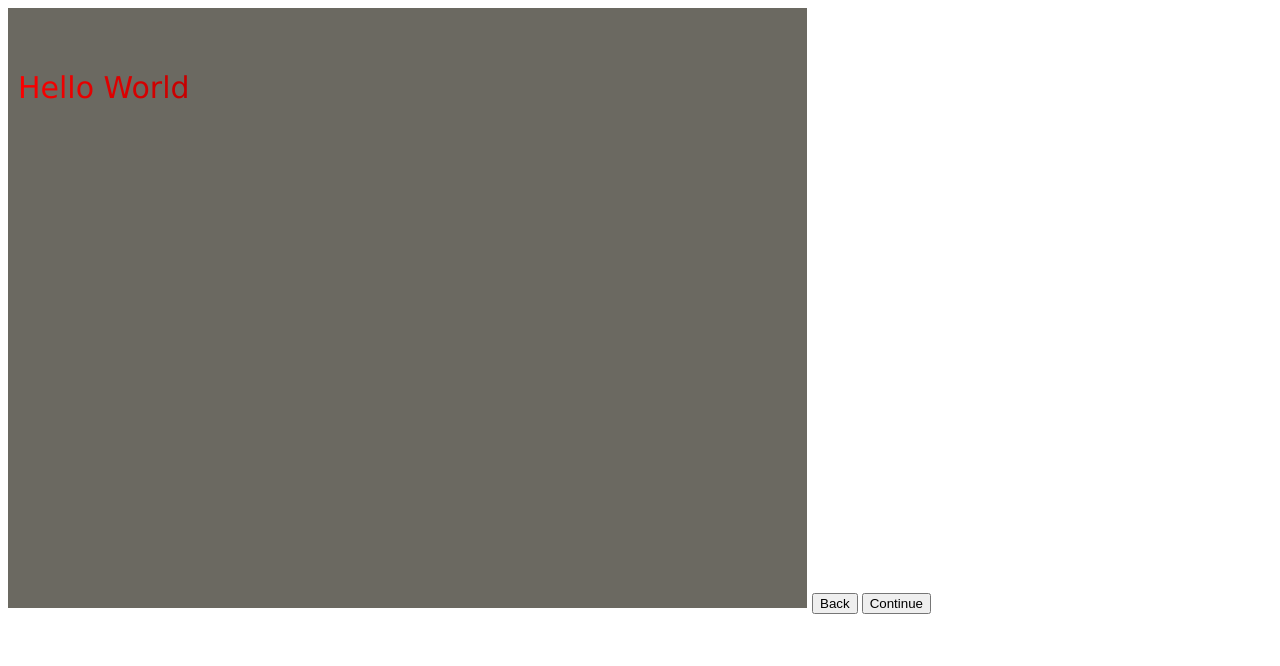
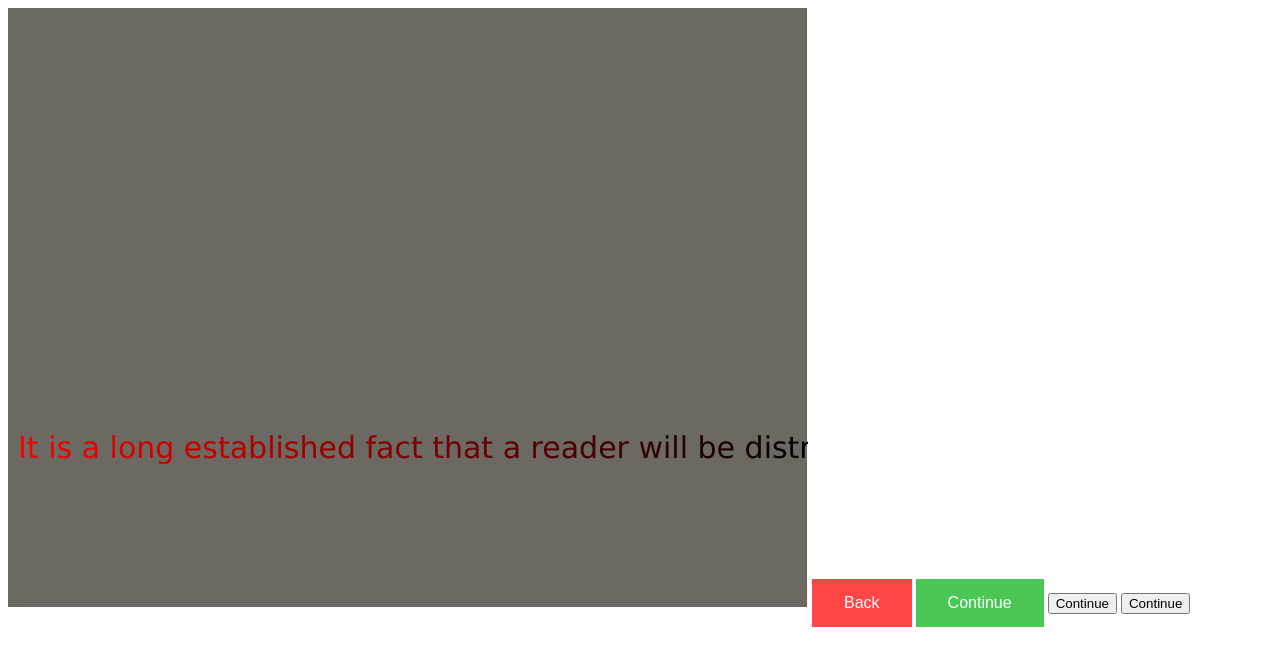
Before and after one commit to Dwiin/UniWeb.github.io, a plain HTML site: page index.html in a window 1280 px wide. Both pictures are taken after a click on the button "Back". Drawn offline with Linux system fonts and the light colour scheme; no server answers.

Commit message:
Left off

```diff
--- a/JsSrcFiles/DialogHandler.js
+++ b/JsSrcFiles/DialogHandler.js
@@ -1,15 +1,62 @@
 let currentDialID = "Start";
 let prevDialID = "None";
-const url = "Dialog.json";
+let responseButtons = [];
+
+const textJSON = `
+[
+    {
+        "Text": "It is a long established fact that a reader will be distracted by the readable content of a page when looking at its layout. The point of using Lorem Ipsum is that it has a more-or-less normal distribution of letters, as opposed to using 'Content here, content here', making it look like readable English. Many desktop publishing packages and web page editors now use Lorem Ipsum as their default model text, and a search for 'lorem ipsum' will uncover many web sites still in their infancy. Various versions have evolved over the years, sometimes by accident, sometimes on purpose (injected humour and the like).",
+        "ID": "Start",
+        "Next": "Test1",
+        "Responses": ["Cool", "Die"]
+    },
+    {
+        "Text": "Goodbye World",
+        "ID": "Test1",
+        "Next": "Start",
+        "Responses": ["Come Back"]
+    }
+]`
+let dialTable = {};
+
+function DialogStartup(){
+    responseButtons = [
+        document.getElementById("firstResponse"),
+        document.getElementById("secondResponse"),
+        document.getElementById("thirdResponse"),
+        document.getElementById("fourthResponse")
+    ]
+    var json = ReadJSON();
+    for(var i = 0, dial; i < json.length; i++){
+        dial = json[i];
+        dialTable[dial.ID] = dial;
+    }
+    //responseButtons[0] = document.getElementById("firstResponse");
+    //responseButtons[1] = document.getElementById("secondResponse");
+    DrawText(dialTable[currentDialID].Text);
+}
 
 function DrawCanvas(){
     var canvas = document.getElementById("dialCanvas");
     var context = canvas.getContext("2d");
 
     context.fillStyle = "#6b6961";
-    context.fillRect(0, 0, canvas.width - 1, canvas.width - 1);
+    context.fillRect(0, 0, canvas.width - 1, canvas.height - 1);
 
-    var txt = "Hello World";
+}
+
+function WrapText(txt){
+    //https://www.html5canvastutorials.com/tutorials/html5-canvas-wrap-text-tutorial/
+    for(var n = 0; n < txt.length; n++){
+
+    }
+}
+
+function DrawText(txt){
+    var canvas = document.getElementById("dialCanvas");
+    var context = canvas.getContext("2d");
+    context.clearRect(0, 0, canvas.width, canvas.height);
+    DrawCanvas();
     context.font = "30px Verdana";
     let gradient = context.createLinearGradient(0, 0, canvas.width, 0);
     gradient.addColorStop(0, "red");
@@ -17,27 +64,41 @@ function DrawCanvas(){
 
     context.fillStyle = gradient;
 
-    context.fillText(txt, 10, 90);
+    context.fillText(txt, 10, canvas.height * 0.75);
+}
+
+function ReadJSON(){
+    var json = JSON.parse(textJSON);
+    return json;
+}
+
+function UpdateButtons(){
+    var responses = dialTable[currentDialID].Responses;
+    for(i = 0; i < responseButtons.length; i++){
+        var button = responseButtons[i];
+        if(i > responses.length){
+            button.display = 'none';
+            button.hidden = 'hidden';
+            continue;
+        }
+        button.hidden = 'hidden';
+        button.display = 'inline-block'
+        button.textContent = responses[i];
+    }
 
 }
 
-async function ReadJSON(){
-    const response = await fetch("Dialog.json");
-    const json = await response.json();
-    console.log(json);
-    /*fetch("./Dialog.json").then((res) => {
-        if(!res.ok){
-            alert("Shit's fucked");
-        }
-        console.log(res.json());
-    });*/
+function UpdateDialog(next){ //0 = previous, 1 = next
+    var txt
+    if(next == 0){
+        txt = dialTable[prevDialID].Text;
+        prevDialID = currentDialID;
+        currentDialID = prevDialID;
+    }else{
+        txt = dialTable[dialTable[currentDialID].Next].Text;
+        prevDialID = currentDialID;
+        currentDialID = dialTable[currentDialID].Next;
+    }
+    DrawText(txt)
+    UpdateButtons();
 }
-
-
-function NextDial(){
-}
-
-function PrevDial(){
-    if(prevDialID == "None")return;
-
-}
--- a/index.html
+++ b/index.html
@@ -1,10 +1,34 @@
 <!DOCTYPE html>
 <script src="JsSrcFiles/DialogHandler.js" type="text/javascript"></script>
+<head>
+<style>
+    .button1 {
+        background-color: rgb(255, 70, 70);
+        border: none;
+        color: white;
+        padding: 15px 32px;
+        text-align: center;
+        text-decoration: none;
+        display: inline-block;
+        font-size: 16px;
+    }
+    .button2 {
+        background-color: rgb(74, 199, 84);
+        border: none;
+        color: white;
+        padding: 15px 32px;
+        text-align: center;
+        text-decoration: none;
+        display: inline-block;
+        font-size: 16px;
+    }
+</style>
+</head>
 <body>
-
-
-<canvas width="800" height="600" id="dialCanvas"></canvas>
-<button class="button button1" onClick="ReadJSON();">Back</button>
-<button class="button button2">Continue</button>
-<script>DrawCanvas();</script>
+    <canvas width="800" height="600" id="dialCanvas"></canvas>
+    <button class="button button1" id="firstResponse" onClick="UpdateDialog(0);">Back</button>
+    <button class="button button2" id="secondResponse" onClick="UpdateDialog(1);">Continue</button>
+    <button class="button button3" id="thirdResponse" onClick="UpdateDialog(1);">Continue</button>
+    <button class="button button4" id="fourthResponse" onClick="UpdateDialog(1);">Continue</button>
+    <script>DialogStartup();</script>
 </body>
```
Also changed, not shown: JsSrcFiles/Dialog.json (deleted, +0 -12 lines).
